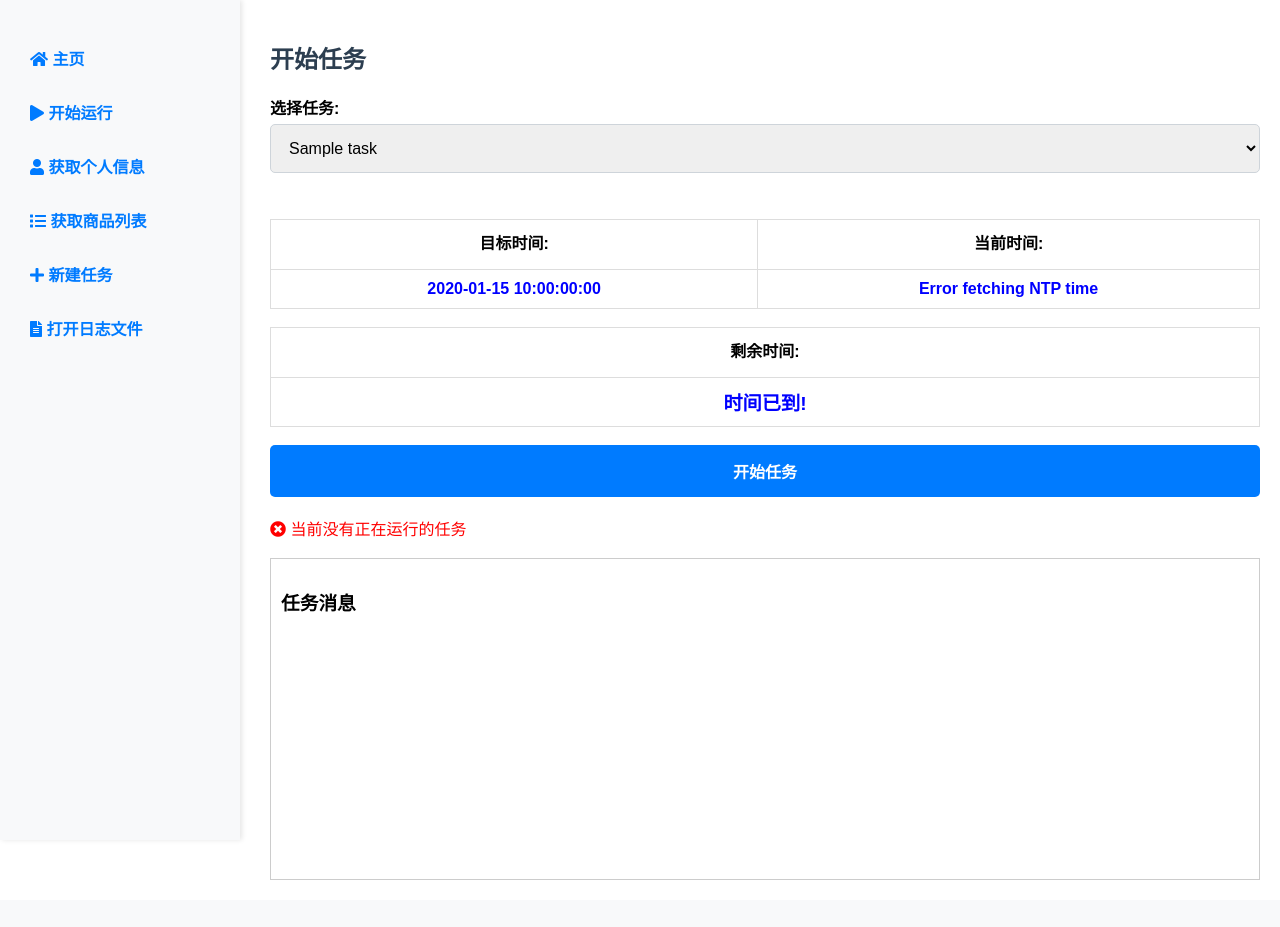
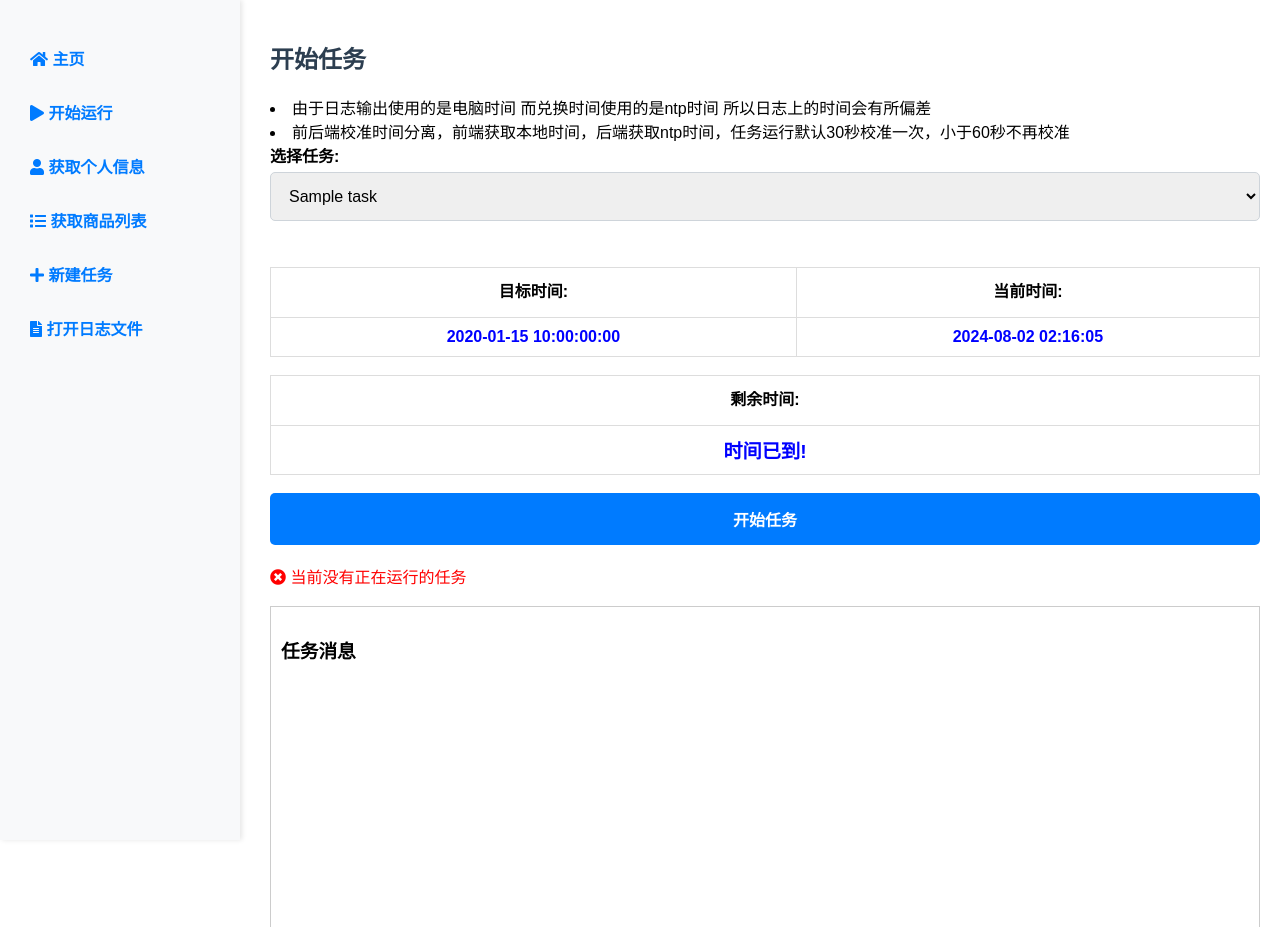
Before and after one commit to mxyooR/KuroBBS_Goods_Gui, a Flask app: template templates/start_task.html in a window 1280 px wide. Shown: the top 927 px of the page. Before the commit the page ends 880 px from the top, so only its background shows below. Run offline with Flask 3, Linux system fonts and the light colour scheme; the template is opened without the code that fills it: most values are stand-ins (such as "Sample title", 1, 10 or a date in 2020); data that the repository does not hold is empty.

Commit message:
更新时间逻辑 修复地址bug

```diff
--- a/app.py
+++ b/app.py
@@ -170,7 +170,7 @@ def add_to_tasklist():
     commodityCode = str(request.json.get('commodityCode'))
     #address返回的是字符串，需要转换成字典
     address_str = request.json.get('address')
-    address_str = address_str.replace("True", "true").replace("None", "null").replace("'", '"')
+    address_str = address_str.replace("True", "true").replace("None", "null").replace("False", "false").replace("'", '"')
     address = json.loads(address_str)
 
     time = request.json.get('task_time')
@@ -214,15 +214,6 @@ async def start_task():
 
     return render_template('start_task.html', tasks=tasks, current_time=await exchange.get_ntp_time(),task_running=global_vars.task_running)
 
-@app.route('/get_current_time')
-async def get_current_time():
-    ntp_time = await exchange.get_ntp_time()
-    if ntp_time is not None:
-        formatted_time = ntp_time.strftime('%Y-%m-%d %H:%M:%S')
-    else:
-        formatted_time = "Error fetching NTP time"
-
-    return jsonify(current_time=formatted_time)
 
 @app.route('/get_task_status', methods=['GET'])
 def get_task_status():
--- a/scripts/exchange.py
+++ b/scripts/exchange.py
@@ -87,7 +87,7 @@ async def schedule_task(task,count):
                 task_messages.append(f"现在是北京时间： {ntp_time}")
                 delay = (target_time - ntp_time).total_seconds()
                 #注意 由于日志输出使用的是电脑时间 而兑换时间使用的是ntp时间 所以日志上的时间会有所偏差
-                if delay <= 15:
+                if delay <= 30:
                     await orderbeforeCreate(global_vars.headers)
 
                     await asyncio.sleep(delay)
@@ -99,8 +99,8 @@ async def schedule_task(task,count):
                     break
                 else:
 
-                    task_messages.append(f"目前还剩余 {delay} 秒. 10秒后重新校准时间")
-                    await asyncio.sleep(10)
+                    task_messages.append(f"目前还剩余 {delay} 秒. 60秒后重新校准时间")
+                    await asyncio.sleep(60)
             else:
                 task_messages.append("获取NTP时间失败. 1秒后重试")
                 await asyncio.sleep(1)
--- a/templates/start_task.html
+++ b/templates/start_task.html
@@ -3,6 +3,8 @@
 
 {% block content %}
 <h2>开始任务</h2>
+<li>由于日志输出使用的是电脑时间 而兑换时间使用的是ntp时间 所以日志上的时间会有所偏差 </li>
+<li>前后端校准时间分离，前端获取本地时间，后端获取ntp时间，任务运行默认30秒校准一次，小于60秒不再校准</li>
 
 <form method="POST" action="/run_task" id="start-task-form">
     <label for="task-select">选择任务:</label>
@@ -19,7 +21,7 @@
         </tr>
         <tr>
             <td><span id="target-time"></span></td>
-            <td><span id="current-time">{{ current_time }}</span></td>
+            <td><span id="current-time"></span></td>
         </tr>
     </table>
     <br>
@@ -71,6 +73,36 @@
         enableStartButton();
     });
 
+
+
+    function showTime() {
+            // 获取当前时间
+            let date = new Date();
+            let year = date.getFullYear();
+            let month = date.getMonth() + 1;
+            let day = date.getDate();
+            let hours = date.getHours();
+            let minutes = date.getMinutes();
+            let seconds = date.getSeconds();
+
+            month = (month < 10 ? '0' : '') + month;
+            day = (day < 10 ? '0' : '') + day;
+            hours = (hours < 10 ? '0' : '') + hours;
+            minutes = (minutes < 10 ? '0' : '') + minutes;
+            seconds = (seconds < 10 ? '0' : '') + seconds;
+
+            let timeString = `${year}-${month}-${day} ${hours}:${minutes}:${seconds}`;
+            document.getElementById('current-time').innerText = timeString;
+
+            setTimeout(showTime, 1000);
+        }
+
+    window.onload = function() {
+        showTime();
+    };
+
+
+
     function updateTaskTime() {
         var taskSelect = document.getElementById("task-select");
         var taskTime = taskSelect.value;
@@ -109,13 +141,6 @@
         startButton.disabled = false;
     }
 
-    async function updateCurrentTime() {
-        const response = await fetch('/get_current_time');
-        const data = await response.json();
-        document.getElementById("current-time").innerText = data.current_time;
-    }
-
-    setInterval(updateCurrentTime, 1000);
 
     document.getElementById('start-task-button').addEventListener('click', async function() {
         if (currentTask) {
```
